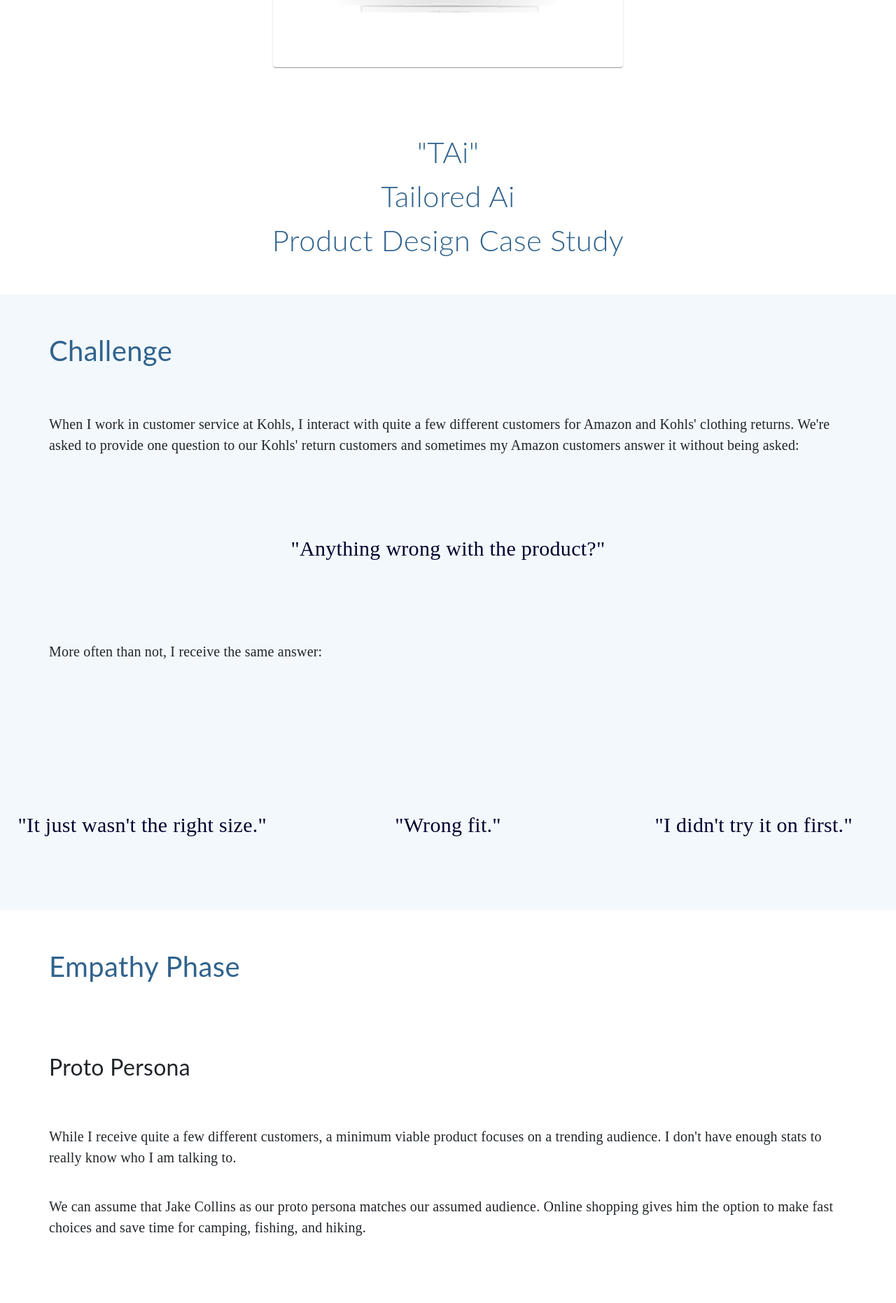
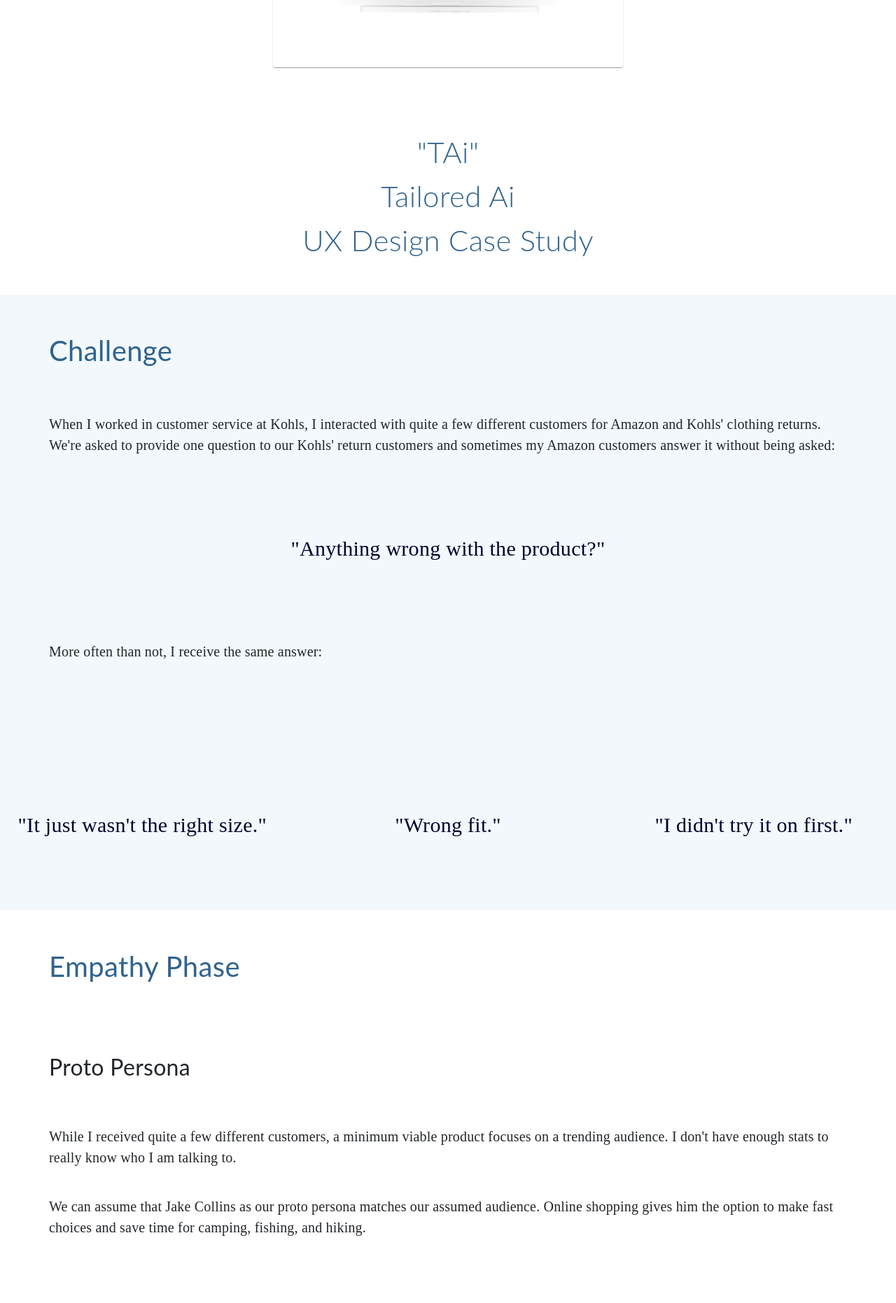
Before and after one commit to aubreyjonescreatives/ux-ui-portfolio, a React (Create React App) app: page /taicasestudy in a window 1280 px wide. Shown: the part 289-2151 px from the top of the page at 70% size. Built offline with nearby package versions, Linux system fonts and the light colour scheme.

Commit message:
updated content

```diff
--- a/src/Pages/Landing.js
+++ b/src/Pages/Landing.js
@@ -74,7 +74,7 @@ const headerStylesA = {
 
 const allcardStyles = {
     display: 'grid',
-    justifyContent: 'center',
+  //  justifyContent: 'center',
     fontFamily: 'Raleway, sans-serif',
 
 
@@ -84,14 +84,13 @@ const allcardStyles = {
 
 
 const cardStyles = {
-margin: '20px auto',
+width: '100%',
 textDecoration: 'none',
 fontFamily: 'Raleway, sans-serif',
 boxShadow: 'none',
 backgroundColor: '#FFF',
-padding: '10px',
 "&:hover": {
-  padding: '10px'
+  borderRadius: '20px'
 
 },
 }
@@ -99,16 +98,15 @@ padding: '10px',
 const cardStylesImage = {
 width: '100%',
 justifyContent: 'center',
-height: '200px',
+height: '300px',
 border: '2px solid #F8F9FA',
-borderRadius: '5px',
+borderRadius: '20px',
 }
 
 
 const cardText = {
   fontFamily: 'Raleway, sans-serif',
   fontSize: '20px',
-  margin: '10px 0px',
 }
 
 
@@ -189,7 +187,7 @@ return (
 
 
 
-<Col sm={12} md={4} xl={3}>
+<Col sm={12} md={4} xl={4}>
     <Card sx={cardStyles} className="cardStyles">
     <Link href="/flcinc" sx={linkStyles} target="_blank" style={{textDecoration: "none", color: "#30638E"}}>
       <CardMedia
@@ -212,7 +210,7 @@ return (
 
     </Col>
 
-    <Col sm={12} md={4} xl={3}>
+    {/* <Col sm={12} md={6} xl={6}>
 
     <Card sx={cardStyles} className="cardStyles">
 <Link href="/codafitechnology" sx={linkStyles} target="_blank" style={{textDecoration: "none", color: "#30638E"}}>
@@ -234,9 +232,9 @@ return (
     </Card>
 
 
-    </Col>
+    </Col> */}
 
-    <Col sm={12} md={4} xl={3}>
+    <Col sm={12} md={4} xl={4}>
 
     <Card sx={cardStyles} className="cardStyles">
 <Link href="/catwalkco" sx={linkStyles} target="_blank" style={{textDecoration: "none", color: "#30638E"}}>
@@ -261,7 +259,7 @@ return (
     </Col>
 
 
-    <Col sm={12} md={4} xl={3}>
+    <Col sm={12} md={4} xl={4}>
 
     <Card sx={cardStyles} className="cardStyles">
 <Link href="/taicasestudy" sx={linkStyles} target="_blank" style={{textDecoration: "none", color: "#30638E"}}>
@@ -276,7 +274,7 @@ return (
         TAi
         </Typography>
         <Typography gutterBottom variant="h5" component="div" sx={cardText}>
-        Product Design
+        UX Design
         </Typography>
         </CardContent>
       </Link>
--- a/src/Pages/TAi.js
+++ b/src/Pages/TAi.js
@@ -421,7 +421,7 @@ return (
 
 
 
-       <Typography sx={headerStylesA} id="top">"TAi" <br/> Tailored Ai <br/> Product Design Case Study</Typography>
+       <Typography sx={headerStylesA} id="top">"TAi" <br/> Tailored Ai <br/> UX Design Case Study</Typography>
 
 
        </Box>
@@ -432,7 +432,7 @@ return (
 
 <Box sx={designA} id="challenge">
 <Typography sx={headerA}>Challenge</Typography>
-<Typography sx={paragraphA}>When I work in customer service at Kohls, I interact with quite a few different customers for
+<Typography sx={paragraphA}>When I worked in customer service at Kohls, I interacted with quite a few different customers for
 Amazon and Kohls' clothing returns. We're asked to provide one question to our Kohls' return customers and sometimes
 my Amazon customers answer it without being asked:  </Typography>
 
@@ -496,7 +496,7 @@ my Amazon customers answer it without being asked:  </Typography>
 
 <Typography sx={titleB}>Proto Persona</Typography>
 
-<Typography sx={paragraphB}>While I receive quite a few different customers, a minimum viable product focuses on a trending audience. I don't have
+<Typography sx={paragraphB}>While I received quite a few different customers, a minimum viable product focuses on a trending audience. I don't have
 enough stats to really know who I am talking to.</Typography>
 
 <Typography sx={paragraphB}>
```
